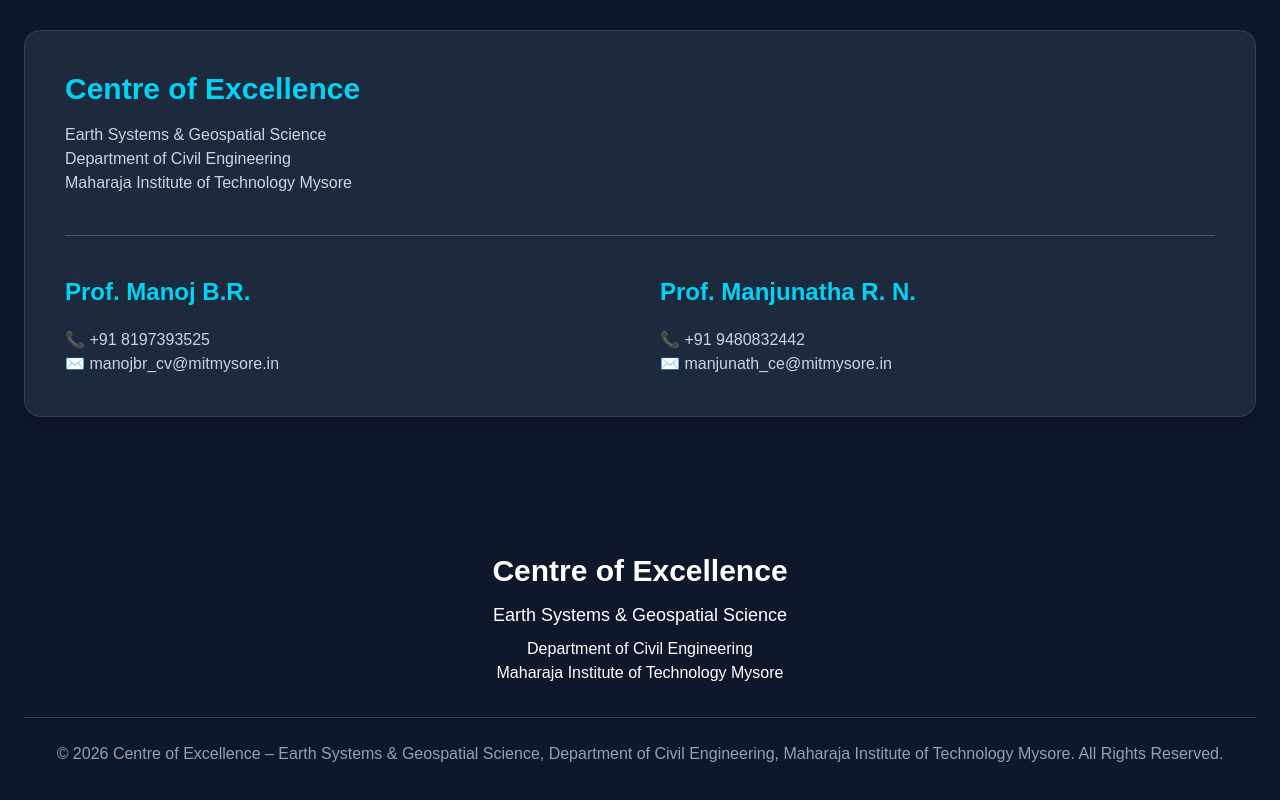
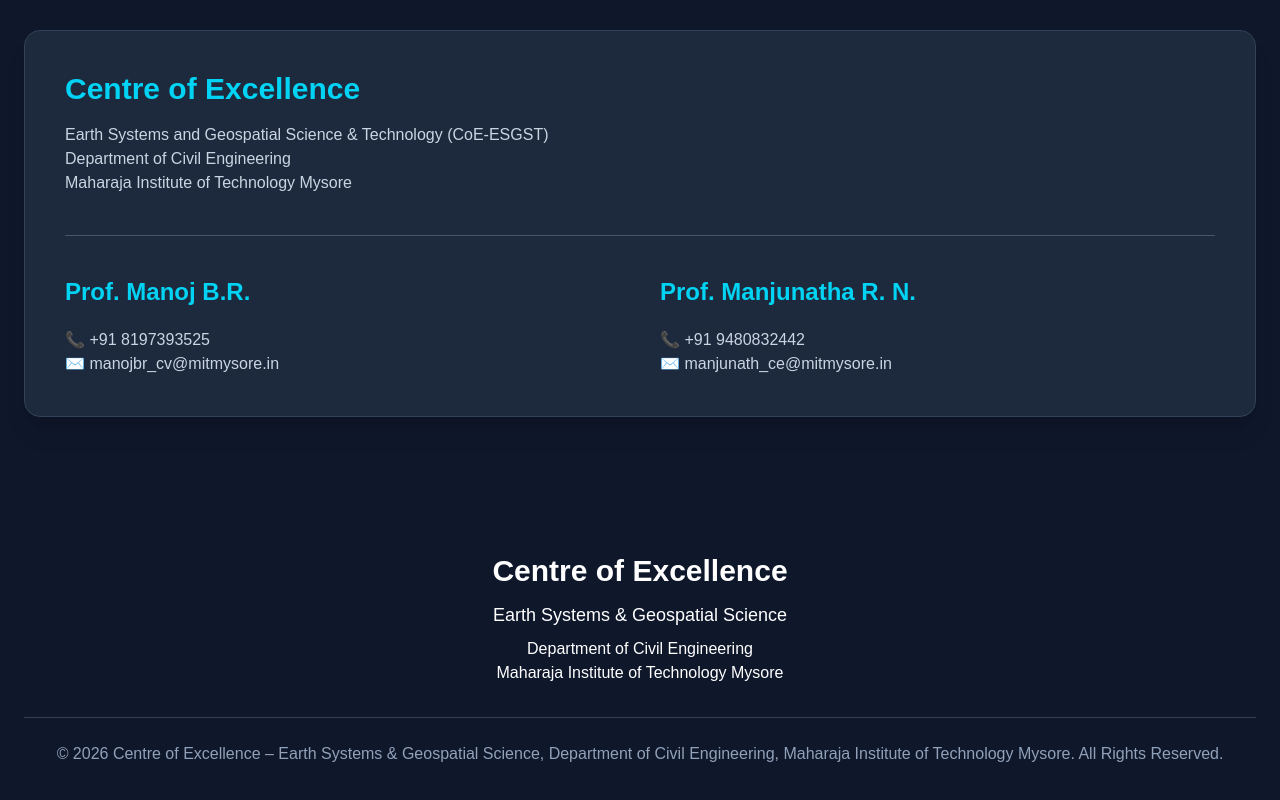
Before and after one commit to coe-esgst-mitm/coe-website, a Next.js app: page / in a window 1280 px wide. Shown: the part 3620-4420 px from the top of the page. Built offline with nearby package versions, Linux system fonts and the light colour scheme.

Commit message:
Describe the update

```diff
--- a/components/Contact.tsx
+++ b/components/Contact.tsx
@@ -23,7 +23,7 @@
           </h3>
 
           <p className="mt-4 text-slate-300">
-            Earth Systems & Geospatial Science
+            Earth Systems and Geospatial Science & Technology (CoE-ESGST)
           </p>
 
           <p className="text-slate-300">
```
Also changed, not shown: 1 other file (tests, documents, lock files or other folders).
